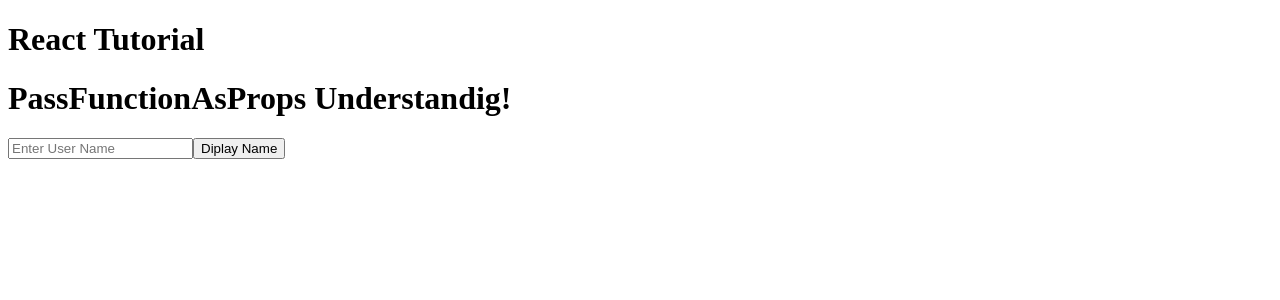
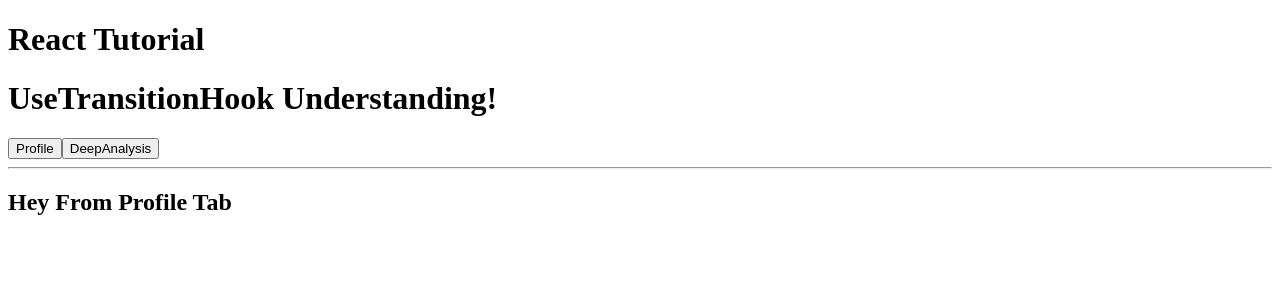
Before and after one commit to pans1234/React-Js-Tutorial, a React (Vite) app: page / in a window 1280 px wide. Shown: the top 300 px of the page. Built offline with nearby package versions, Linux system fonts and the light colour scheme.

Commit message:
UseTransition has used and ade example of it

```diff
--- a/src/App.jsx
+++ b/src/App.jsx
@@ -26,6 +26,7 @@ import UseRefHooks from './Hooks-Understanding/UseRef-Hooks'
 import UseFormStatusHooks from './Hooks-Understanding/UseFormStatus-Hooks'
 import UnControlledFunc from './Uncontrolled-Component'
 import PassFunctionAsProps from './React-Advance-Concepts/Pass-Func-As-Props'
+import UseTransitionHookUnderstanding from './Hooks-Understanding/UsetRansitionhooks'
 function App() {
   const [count, setCount] = useState(0)
   let userObj = [
@@ -67,7 +68,8 @@ function App() {
 
       {/* <UseFormStatusHooks /> */}
       {/* <UnControlledFunc /> */}
-      <PassFunctionAsProps />
+      {/* <PassFunctionAsProps /> */}
+      <UseTransitionHookUnderstanding />
 
 
     </div>
--- /dev/null
+++ b/src/Hooks-Understanding/UsetRansitionhooks.jsx
@@ -0,0 +1,48 @@
+import { useState, useTransition } from "react"
+
+function Profile() {
+    return (
+        <h2>Hey From Profile Tab</h2>
+    )
+}
+
+function DeepAnalysis() {
+    return (
+        <h2>Hey From DeepAnalysis Tab</h2>
+    )
+}
+
+export default function UseTransitionHookUnderstanding() {
+    const [tab, setTab] = useState("profile");
+    const [isPending, setTransition] = useTransition(false);
+
+    const handleTab = (event) => {
+        let tabValue = event?.target.value;
+        console.log("selected tab===>", { tabValue })
+        setTransition(async () => {
+            await new Promise((res, rej) => {
+                setTimeout(res, 2000);
+            });
+            setTab(tabValue);
+        })
+    }
+
+    return (
+        <>
+            <h1>UseTransitionHook Understanding!</h1>
+            <div>
+                <button value="profile" onClick={(event) => handleTab(event)}>Profile</button>
+                <button value="deepanalysis" onClick={(event) => handleTab(event)}>DeepAnalysis</button>
+            </div>
+            <div>
+                {
+                    isPending && <p style={{ opacity: 0.6 }}>Loading content...</p>
+                }
+                <hr />
+                {tab === 'profile' && <Profile />}
+                {tab === 'deepanalysis' && <DeepAnalysis />}
+            </div>
+
+        </>
+    )
+}
```
Also changed, not shown: src/Hooks-Understanding/ForwardRef.jsx (added, +9 -0 lines).
